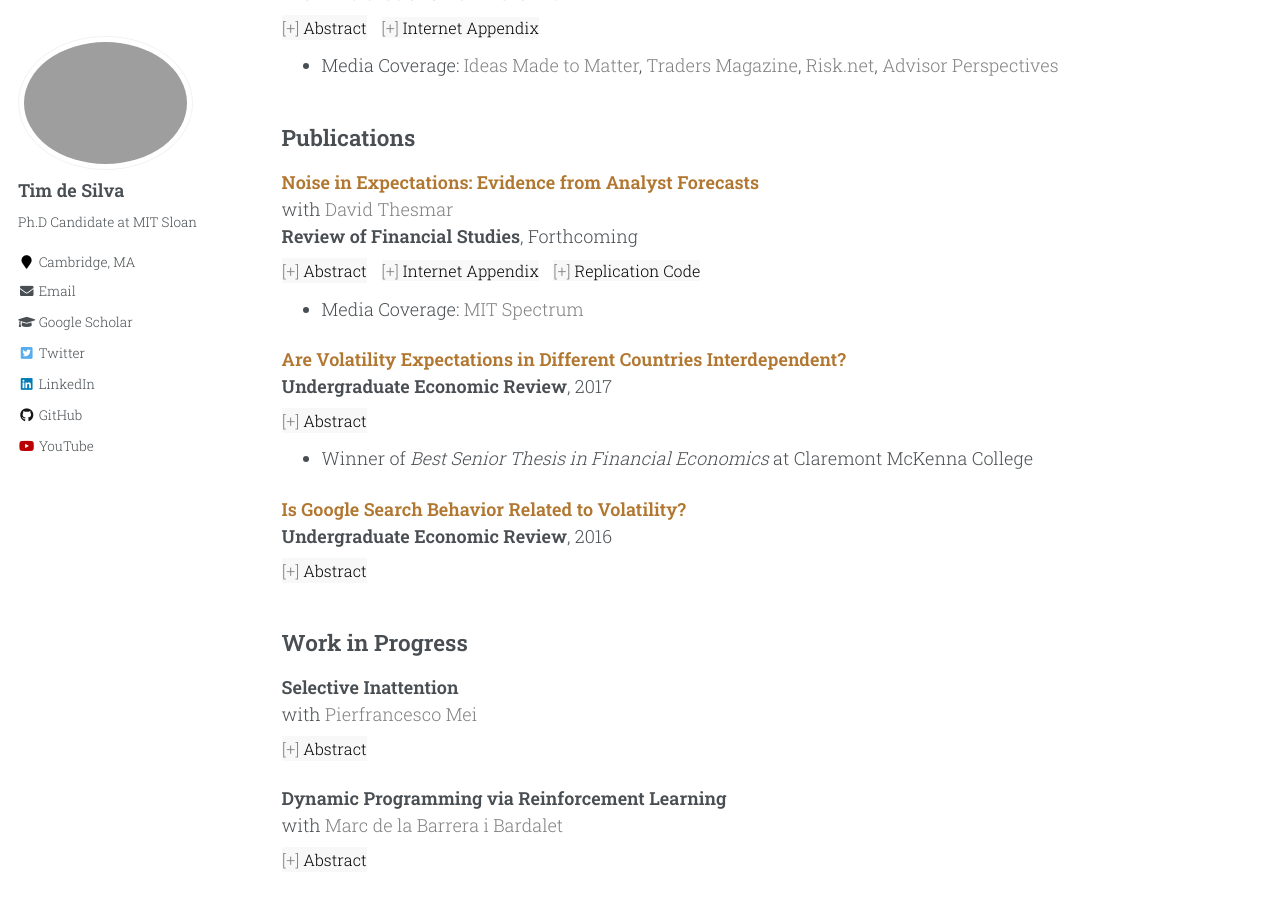
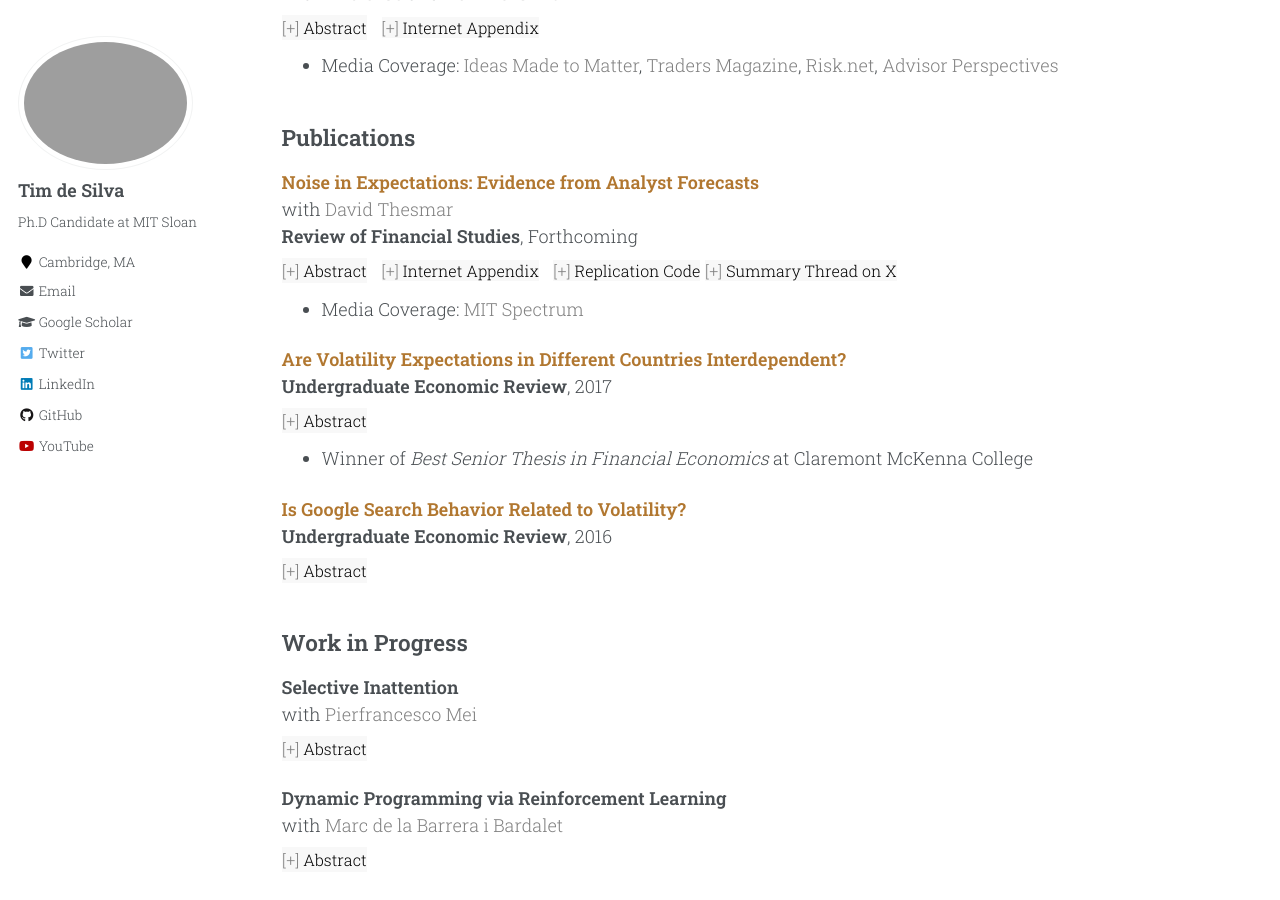
Before and after one commit to timhdesilva/timhdesilva.github.io, a Jekyll site: the page built from _pages/research.html, in a window 1280 px wide and 900 px high, scrolled down 583 px. Built offline with Jekyll 4.4.1, drawn with Linux system fonts in a browser that asks for light colours.

Commit message:
add X link

```diff
--- a/_pages/research.html
+++ b/_pages/research.html
@@ -106,6 +106,7 @@ author_profile: true
       <button class="abstract-button" data-target="noise" style="margin-top: -20px; margin-right: 10px; margin-top:8px;">Abstract</button>
       <a style="text-decoration:none; background-color:#f8f8f8; font-size: 16px; font-family: Roboto Slab, serif; margin-right: 10px; margin-top:8px;" href="http://timhdesilva.github.io/files/papers/noise_expectations_appendix.pdf"><span style="color: gray;">[+]</span> <span style="color:black;">Internet Appendix</span></a>
       <a style="text-decoration:none; background-color:#f8f8f8; font-size: 16px; font-family: Roboto Slab, serif; margin-top:8px;" href="https://github.com/timhdesilva/noise_expectations"><span style="color: gray;">[+]</span> <span style="color:black;">Replication Code</span></a>
+      <a style="text-decoration:none; background-color:#f8f8f8; font-size: 16px; font-family: Roboto Slab, serif;" href="https://x.com/timdesilva/status/1733321704167100490?s=20"><span style="color: gray;">[+]</span> <span style="color:black;">Summary Thread on X</span></a>
     <ul style="margin-top: -12px">
       <li>Media Coverage: <a style="text-decoration:none; color:gray" href="https://betterworld.mit.edu/spectrum/issues/2023-fall/mits-sloans-david-thesmar-encourages-intellectual-drive/">MIT Spectrum</a></li>
   </ul>
```
